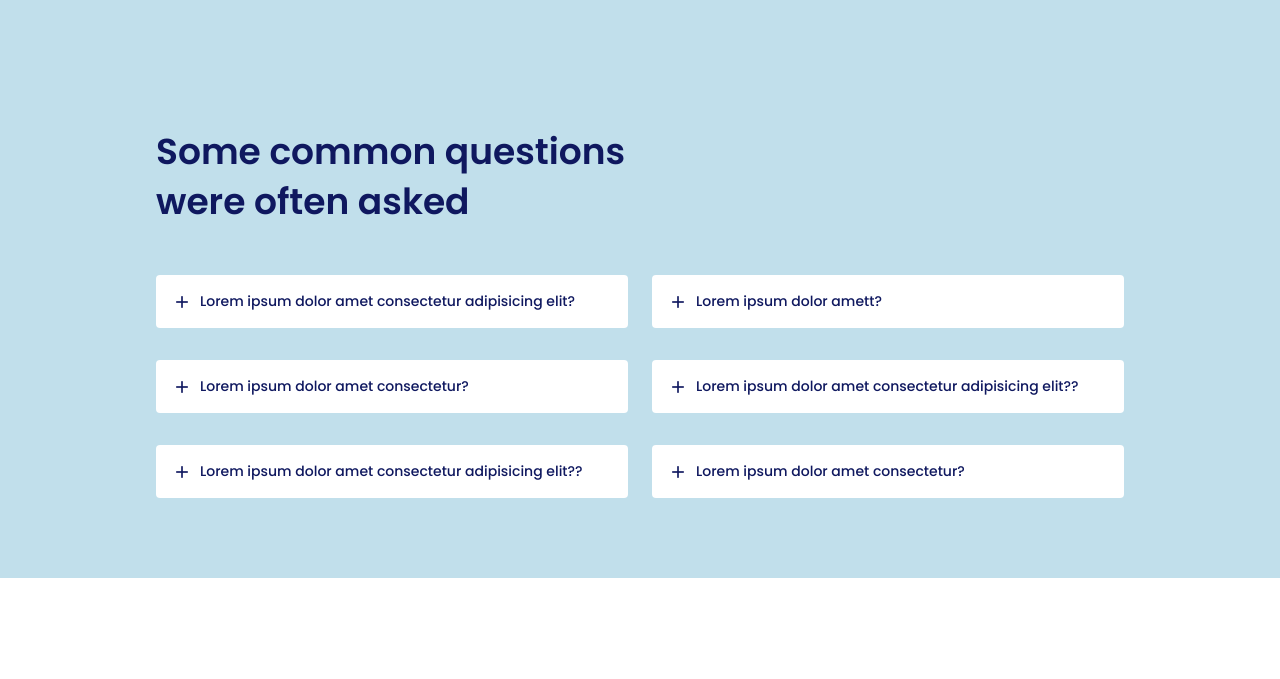
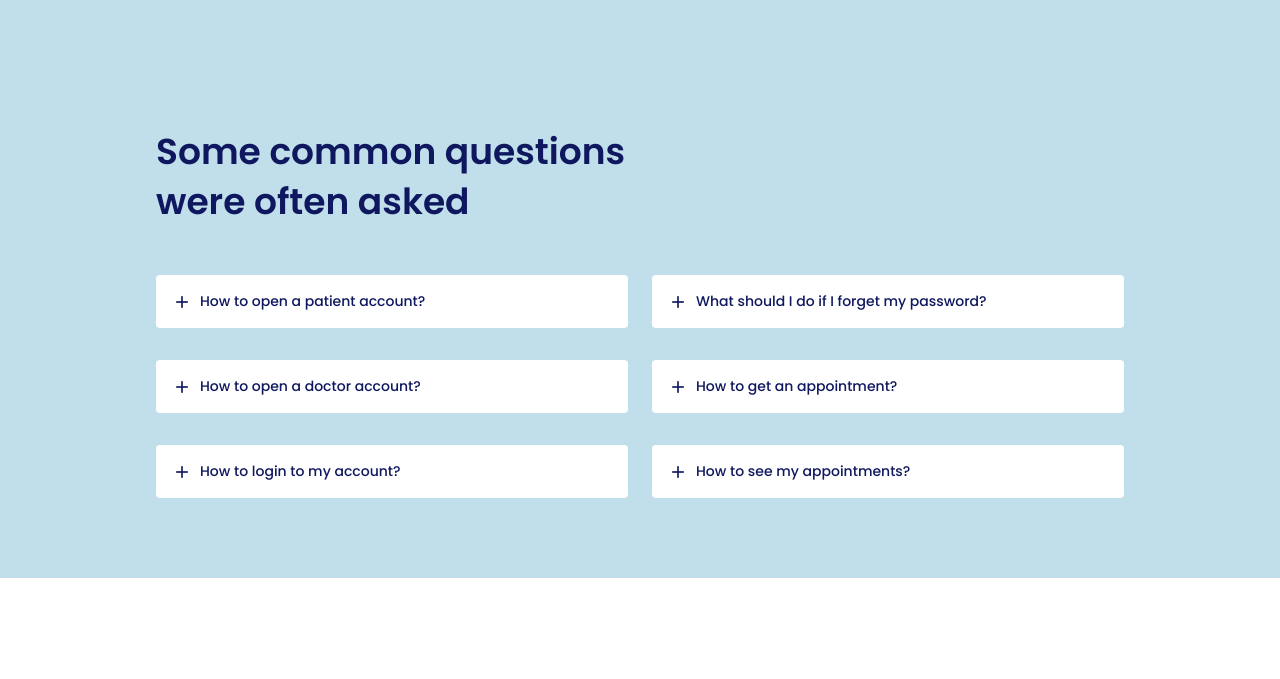
Before and after one commit to Mimya2000/DocTalk, a Django app: page / in a window 1280 px wide. Shown: the part 3102-3781 px from the top of the page. Run offline with Django 3.2, Linux system fonts and the light colour scheme.

Commit message:
fixed some bugs

```diff
--- a/Home/templates/Home/index.html
+++ b/Home/templates/Home/index.html
@@ -298,13 +298,13 @@
                             <header class="questions__header">
                                 <i class="ri-add-line questions__icon"></i>
                                 <h3 class="questions__item-title">
-                                    Lorem ipsum dolor amet consectetur adipisicing elit?
+                                    How to open a patient account?
                                 </h3>
                             </header>
 
                             <div class="questions__content">
                                 <p class="questions__description">
-                                    Lorem ipsum dolor sit amet consectetur adipisicing elit. Aspernatur commodi architecto minus laudantium illum ut. Voluptatem repellat facere quae incidunt nesciunt doloremque, id architecto ipsam.
+                                    You have to go to sign up and then fill in your details to open your account. You will find another page to add more details about you after that.
                                 </p>
                             </div>
                         </div>
@@ -313,13 +313,13 @@
                             <header class="questions__header">
                                 <i class="ri-add-line questions__icon"></i>
                                 <h3 class="questions__item-title">
-                                    Lorem ipsum dolor amet consectetur?
+                                    How to open a doctor account?
                                 </h3>
                             </header>
 
                             <div class="questions__content">
                                 <p class="questions__description">
-                                    Lorem ipsum dolor sit amet consectetur adipisicing elit. Aspernatur commodi architecto minus laudantium illum ut. Voluptatem repellat facere quae incidunt nesciunt doloremque, id architecto ipsam.
+                                    You have to go to sign up and then click Register as Doctor. Then fill in your details to open your account. You will find another page to add more details about you after that.
                                 </p>
                             </div>
                         </div>
@@ -328,13 +328,13 @@
                             <header class="questions__header">
                                 <i class="ri-add-line questions__icon"></i>
                                 <h3 class="questions__item-title">
-                                     Lorem ipsum dolor amet consectetur adipisicing elit??
+                                     How to login to my account?
                                 </h3>
                             </header>
 
                             <div class="questions__content">
                                 <p class="questions__description">
-                                    Lorem ipsum dolor sit amet consectetur adipisicing elit. Aspernatur commodi architecto minus laudantium illum ut. Voluptatem repellat facere quae incidunt nesciunt doloremque, id architecto ipsam.
+                                    You have to go to login and then type your credentials to login.
                                 </p>
                             </div>
                         </div>
@@ -345,13 +345,13 @@
                             <header class="questions__header">
                                 <i class="ri-add-line questions__icon"></i>
                                 <h3 class="questions__item-title">
-                                    Lorem ipsum dolor amett?
+                                    What should I do if I forget my password?
                                 </h3>
                             </header>
 
                             <div class="questions__content">
                                 <p class="questions__description">
-                                    Lorem ipsum dolor sit amet consectetur adipisicing elit. Aspernatur commodi architecto minus laudantium illum ut. Voluptatem repellat facere quae incidunt nesciunt doloremque, id architecto ipsam.
+                                    You should go to login and then click Reset password and enter your email there. You will get an email with a reset link.
                                 </p>
                             </div>
                         </div>
@@ -360,13 +360,13 @@
                             <header class="questions__header">
                                 <i class="ri-add-line questions__icon"></i>
                                 <h3 class="questions__item-title">
-                                     Lorem ipsum dolor amet consectetur adipisicing elit??
+                                     How to get an appointment?
                                 </h3>
                             </header>
 
                             <div class="questions__content">
                                 <p class="questions__description">
-                                    Lorem ipsum dolor sit amet consectetur adipisicing elit. Aspernatur commodi architecto minus laudantium illum ut. Voluptatem repellat facere quae incidunt nesciunt doloremque, id architecto ipsam.
+                                    Go to doctors page and search for your desired doctor. Then go to their profile, you will get a button for appointment. Give the date of appointment you want to set.
                                 </p>
                             </div>
                         </div>
@@ -375,13 +375,13 @@
                             <header class="questions__header">
                                 <i class="ri-add-line questions__icon"></i>
                                 <h3 class="questions__item-title">
-                                    Lorem ipsum dolor amet consectetur?
+                                    How to see my appointments?
                                 </h3>
                             </header>
 
                             <div class="questions__content">
                                 <p class="questions__description">
-                                    Lorem ipsum dolor sit amet consectetur adipisicing elit. Aspernatur commodi architecto minus laudantium illum ut. Voluptatem repellat facere quae incidunt nesciunt doloremque, id architecto ipsam.
+                                    Login to your account then go to My Appointments to see all your appointments.
                                 </p>
                             </div>
                         </div>
--- a/Profile/models.py
+++ b/Profile/models.py
@@ -76,7 +76,7 @@ class Doctor(models.Model):
     id = models.UUIDField(default=uuid.uuid4, unique=True, primary_key=True, editable=False)
 
     def __str__(self):
-        return self.email
+        return str(self.email)
 
 
 class Degree(models.Model):
@@ -86,7 +86,7 @@ class Degree(models.Model):
     id = models.UUIDField(default=uuid.uuid4, unique=True, primary_key=True, editable=False)
 
     def __str__(self):
-        return self.doc_id
+        return str(self.doc_id)
 
 
 
--- a/Profile/templates/Profile/doctors.html
+++ b/Profile/templates/Profile/doctors.html
@@ -68,6 +68,9 @@
               <header>
                 <h4>{{doctor.name}}</h4>
               </header>
+              <p class="item-text">
+                {{doctor.specialization}}
+                </p>
               {% for deg in doctor.degree_set.all %}
                 <p class="item-text">
                   {{deg.name}}, {{deg.institute}}
--- a/Profile/templates/Profile/edit-degree.html
+++ b/Profile/templates/Profile/edit-degree.html
@@ -17,6 +17,7 @@
       <div class="container">
         <a class="backButton" href="{% url 'account' %}"><i class="im im-angle-left"></i></a>
         <br>
+        <h2 style="color: #5aa5b9;">Add A Degree</h2>
         <form class="form" method="POST">
           {% csrf_token %}
           {% for field in form %}
--- a/static/styles/doctors.css
+++ b/static/styles/doctors.css
@@ -302,7 +302,7 @@ Menu
   .menu-item {
     grid-template-columns: 225px 1fr;
     gap: 0 1.25rem;
-    max-width: 40rem;
+    width: 40rem;
   }
   .photo {
     height: 220px;
```
Also changed, not shown: Appointment/views.py (+6 -3 lines), db.sqlite3, static/images/doctors/indra.jpg (added), static/images/patients/270076204_349716666548030_7626594711634355389_n.jpg (added).
